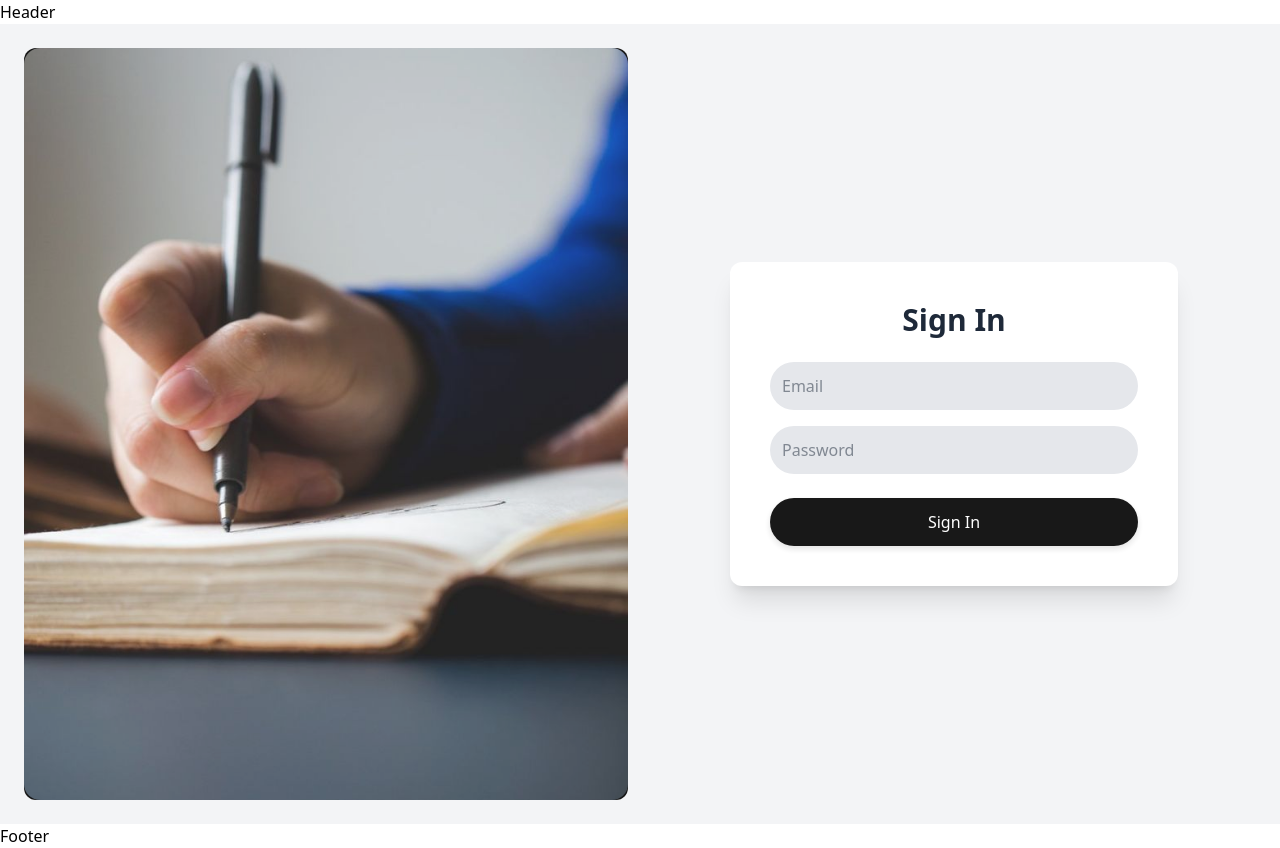
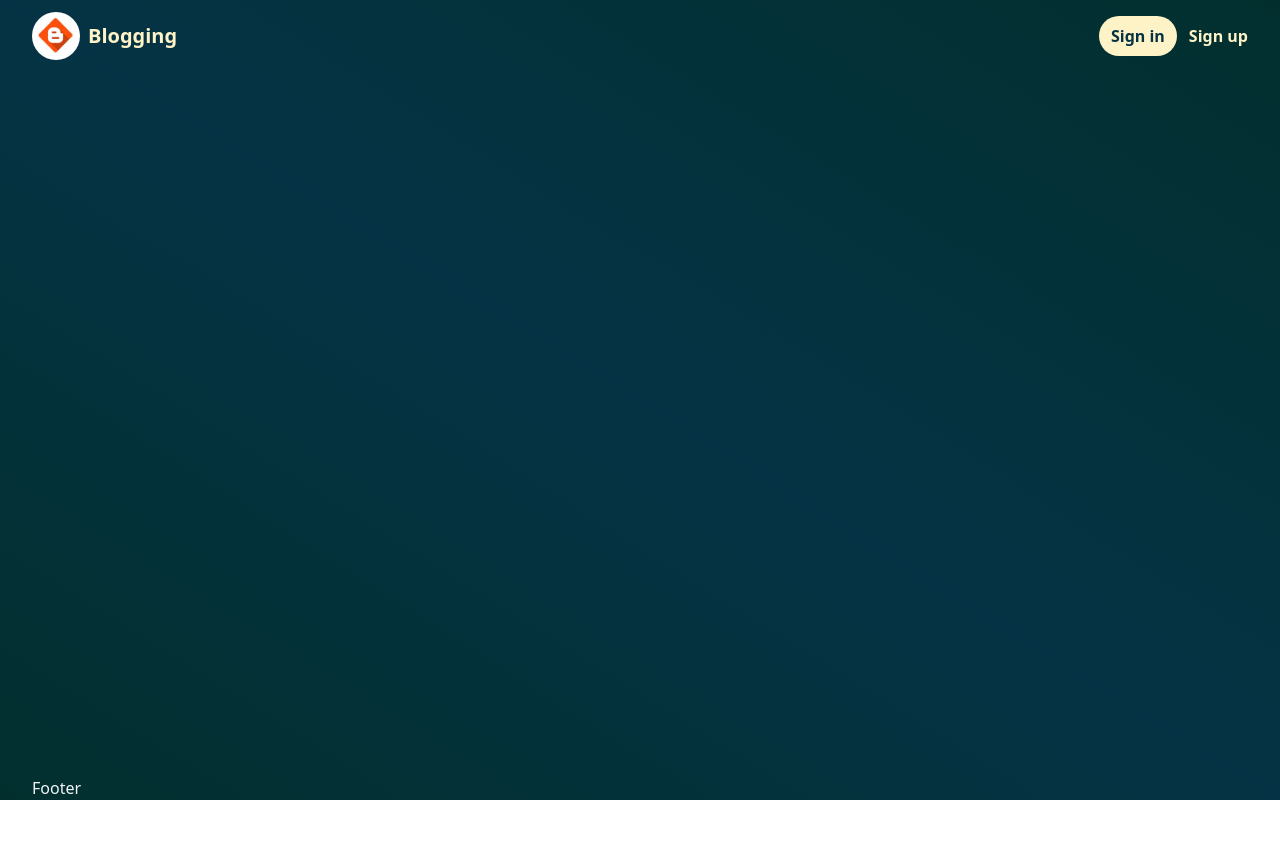
Before and after one commit to Kshitij-Halmare/Bloggin-Website-With-Ai, a React (Vite) app in the folder Frontend/: page /signin in a window 1280 px wide. After the commit the page ends 800 px from the top, so only its background shows below. Built offline with nearby package versions, Linux system fonts and the light colour scheme.

Commit message:
UI Updated

```diff
--- a/Frontend/src/Component/Header.jsx
+++ b/Frontend/src/Component/Header.jsx
@@ -1,9 +1,19 @@
 import React from 'react'
+import logo from "../assets/logo.jpg"
 
 function Header() {
   return (
-    <div>
-      <h1>Header</h1>
+    <div className='py-3'>
+      <div className='flex justify-between items-center'>
+        <div className='flex items-center gap-2'>
+          <img src={logo}  className='rounded-full h-12 w-12'/>
+          <h1 className='text-amber-100 text-xl font-bold font-sans '>Blogging</h1>
+        </div>
+        <div className='flex items-center gap-3'>
+          <p className='bg-amber-100 rounded-full px-3 py-2 font-semibold text-cyan-950 '>Sign in</p>
+          <p className='text-amber-100 font-semibold'>Sign up</p>
+        </div>
+      </div>
     </div>
   )
 }
--- a/Frontend/src/Component/Layout.jsx
+++ b/Frontend/src/Component/Layout.jsx
@@ -5,10 +5,16 @@ import { Outlet } from "react-router-dom";
 
 export default function Layout() {
   return (
-    <>
-      <Header />
-      <Outlet /> {/* This renders the nested child route */}
-      <Footer />
-    </>
+    <div className="min-h-screen w-full bg-gradient-to-bl from-teal-950 via-cyan-950 to-teal-950 text-gray-100">
+      <div className="mx-auto min-h-screen max-w-screen-xl shadow-xl shadow-amber-100/20">
+        <main className="flex min-h-screen flex-col px-4 sm:px-8">
+          <Header />
+          <div className="flex-1 py-8">
+            <Outlet />
+          </div>
+          <Footer />
+        </main>
+      </div>
+    </div>
   );
 }
--- a/Frontend/src/Pages/Home.jsx
+++ b/Frontend/src/Pages/Home.jsx
@@ -2,7 +2,7 @@ import React from 'react'
 
 function Home() {
   return (
-    <div>
+    <div className='h-screen'>
       <h1>Home</h1>
     </div>
   )
--- a/Frontend/src/Pages/Signin.jsx
+++ b/Frontend/src/Pages/Signin.jsx
@@ -2,42 +2,9 @@ import React from 'react';
 import image from "../assets/SigninImage.jpg";
 
 function Signin() {
-  return (
-    <div className="w-screen h-screen bg-gray-100 p-6 flex items-center justify-center">
-      <div className="grid grid-cols-1 md:grid-cols-2 gap-6 w-full h-full max-w-7xl">
-
-        {/* Left Image Section */}
-        <div className="bg-black opacity-90 rounded-xl flex items-center justify-center overflow-hidden">
-          <img
-            src={image}
-            alt="Sign in visual"
-            className="rounded-2xl object-cover w-full h-full"
-          />
-        </div>
-
-        {/* Right Form Section */}
-        <div className="flex items-center justify-center">
-          <div className="bg-white p-10 rounded-xl shadow-xl w-full max-w-md">
-            <h2 className="text-3xl font-bold mb-6 text-center text-gray-800">Sign In</h2>
-
-            <input
-              type="text"
-              placeholder="Email"
-              className="w-full p-3 mb-4 rounded-full bg-gray-200 text-gray-800 focus:outline-none focus:ring-2 focus:ring-blue-600 focus:ring-opacity-50"
-            />
-            <input
-              type="password"
-              placeholder="Password"
-              className="w-full p-3 mb-6 rounded-full bg-gray-200 text-gray-800 focus:outline-none focus:ring-2 focus:ring-blue-600 focus:ring-opacity-50"
-            />
-            <button className="w-full bg-black text-white p-3 rounded-full drop-shadow-md shadow-black opacity-90 hover:opacity-75 transition duration-300 ease-in-out">
-              Sign In
-            </button>
-          </div>
-        </div>
-
-      </div>
-    </div>
+  return(
+    <>
+    </>
   );
 }
 
```
Also changed, not shown: Frontend/src/assets/logo.jpg (added).
